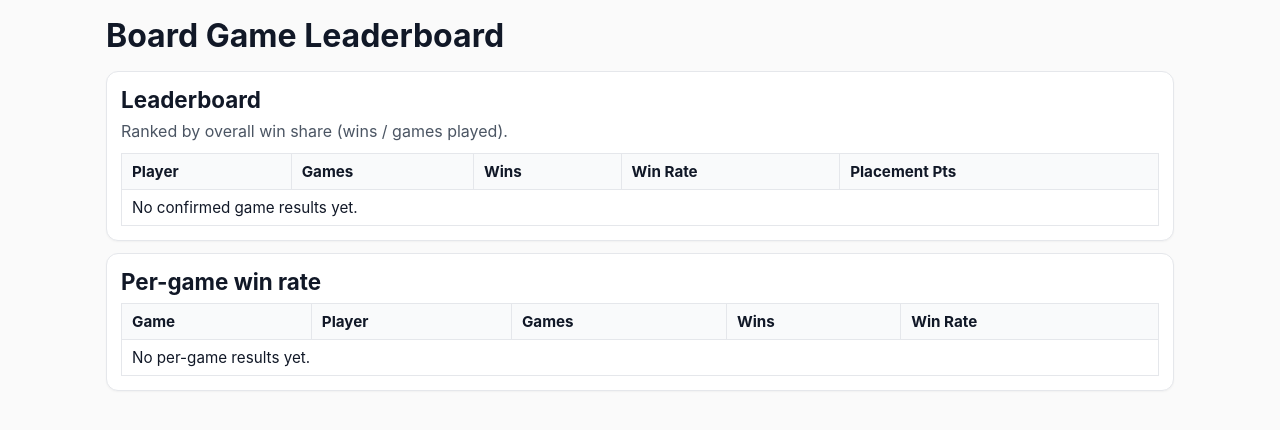
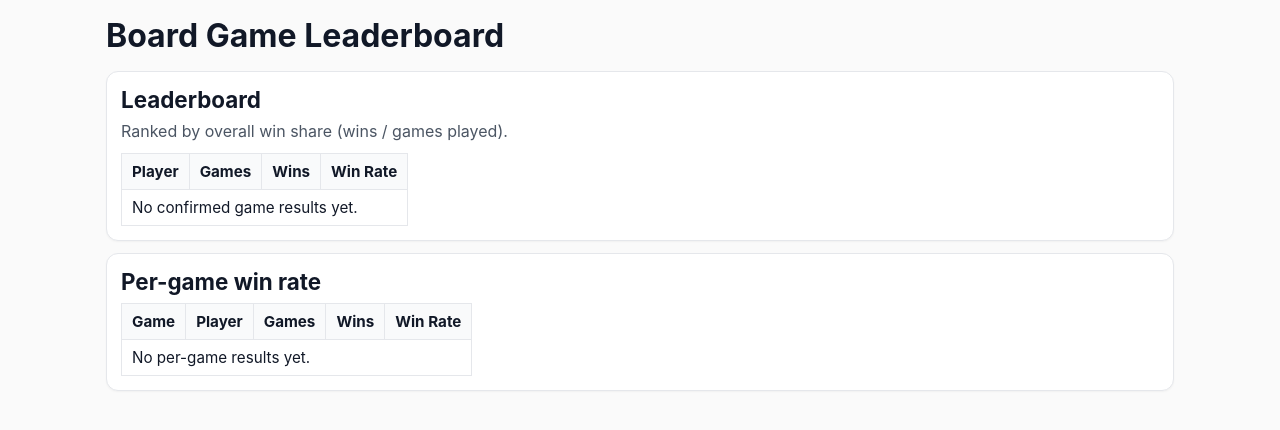
Before and after one commit to chrisleader/boardgame-leaderboard, a Flask app: page / in a window 1280 px wide. Shown: the top 430 px of the page. Run offline with Flask 3, Linux system fonts and the light colour scheme; data that the repository does not hold is empty.

Commit message:
Remove placement points column and tighten table widths

```diff
--- a/templates/home.html
+++ b/templates/home.html
@@ -38,8 +38,7 @@
       }
       table {
         border-collapse: collapse;
-        width: 100%;
-        min-width: 580px;
+        width: max-content;
       }
       th, td {
         border: 1px solid #e5e7eb;
@@ -73,7 +72,6 @@
                   <th>Games</th>
                   <th>Wins</th>
                   <th>Win Rate</th>
-                  <th>Placement Pts</th>
                 </tr>
               </thead>
               <tbody>
@@ -83,10 +81,9 @@
                   <td>{{ row['games_played'] }}</td>
                   <td>{{ row['wins'] }}</td>
                   <td>{{ '%.1f%%'|format(row['win_rate'] * 100) }}</td>
-                  <td>{{ row['placement_points'] }}</td>
                 </tr>
                 {% else %}
-                <tr><td colspan="5">No confirmed game results yet.</td></tr>
+                <tr><td colspan="4">No confirmed game results yet.</td></tr>
                 {% endfor %}
               </tbody>
             </table>
```
Also changed, not shown: docs/index.html (+1 -8 lines).
